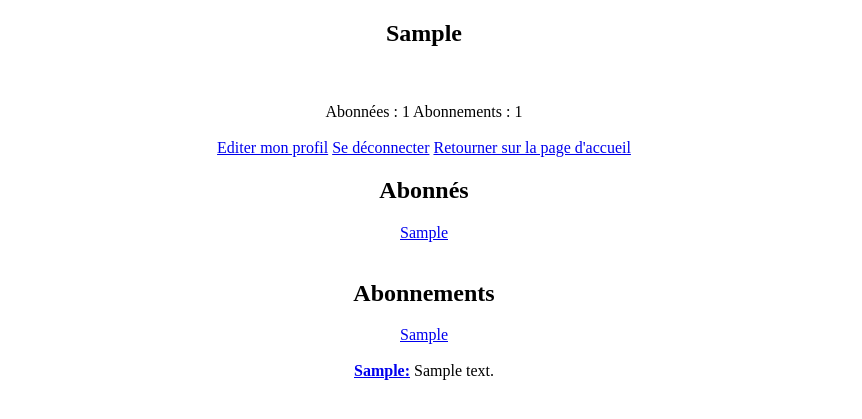
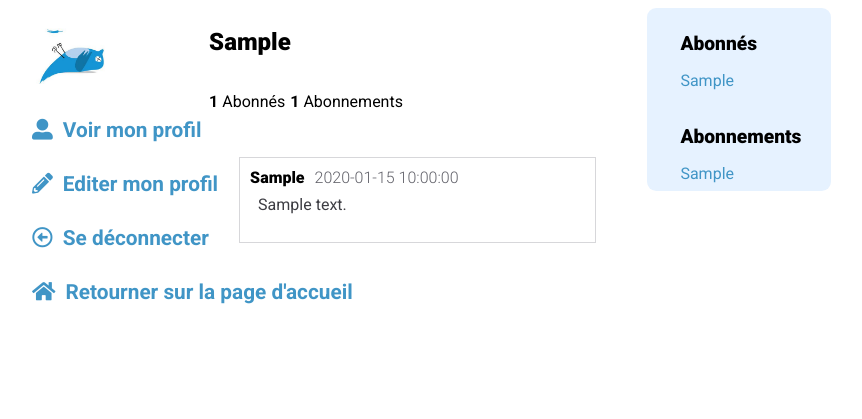
Before and after one commit to Colingue/TwitterBD, a PHP site: page /view/private_profil.php?id=1 in a window 1280 px wide. Shown: the top 419 px of the page, without its empty margins (216-1078 px from the left). Run offline with PHP 8.4, Linux system fonts and the light colour scheme; the visitor is signed in with stand-in values (Sample User, id 1); tables that the repository leaves empty or names only in its code hold one stand-in row (values such as "Sample post").

Commit message:
style private profil

```diff
--- a/public/css/style.css
+++ b/public/css/style.css
@@ -15,7 +15,7 @@ h2 {
 }
 
 #logo {
-    width: 100px;
+    width: 80px;
 }
 
 .page-accueil {
@@ -136,3 +136,37 @@ i{
     font-size: 1em;
     color: #3d3d43;
 }
+
+.subscribe {
+    display: flex;
+}
+
+.subscribe p {
+    margin-right: 5px;
+}
+
+.link-sub {
+    text-decoration: none;
+    margin-bottom: 10px;
+    color: #4095c6;
+}
+
+.link-sub:hover {
+    border-bottom: solid 2px; cornflowerblue;
+}
+
+.section-accueil .sub-div {
+    padding: 2%;
+    background-color:  #e6f2ff;
+    border-radius: 5%;
+    margin-left: 5%;
+    width: 40%;
+}
+
+nav h2 {
+    font-size: 1.2em;
+}
+
+.sub-div .part{
+    margin-left: 15%;
+}
--- a/view/private_profil.php
+++ b/view/private_profil.php
@@ -33,43 +33,66 @@ $tweets->execute(array($get_id));
         <meta charset="utf-8" />
         <title>Twitter Clone</title>
         <meta name="viewport" content="width=device-width, initial-scaled=1">
+        <link rel='stylesheet' type='text/css' href='css/style.css'>
+        <link rel='stylesheet' type='text/css' href='css/css/all.min.css'>
     </head>
+
     <body>
-        <div align="center">
-            <h2><?php echo $user['pseudo']; ?></h2>
-            <br/> <br/>
-            <div>
-                <div align = "center">
-                    Abonnées : <?php echo $follower_count['follower'];?>
-                    Abonnements : <?php echo $follower_ups_count['follow_ups']; ?>
-                </div>
-            </div>
-            <br/>
+        <div class="page-accueil">
+            <nav class="section-accueil">
+                <ul class="list-profil">
+                    <li class="li-profil-lien"><img id="logo" src="css/css/twitter-logo.jpg"></li>
+                    <li class="li-profil-lien"><a class="profil-lien" href="private_profil.php?id=<?php echo $_SESSION['id'];?>"><i class="fas fa-user-alt"></i>Voir mon profil</a></li>
+                    <li class="li-profil-lien"><a class="profil-lien" href="edit_profil.php?id=<?php echo $_SESSION['id'];?>"><i class="fas fa-pencil-alt"></i>Editer mon profil</a></li>
                     <?php
                     if(isset($_SESSION['id']) AND $user['id'] == $_SESSION['id'])
                     {
                     ?>
-                <a href="edit_profil.php?id=<?php echo $_SESSION['id'];?>">Editer mon profil</a>
-                <a href="deconnection.php">Se déconnecter</a>
-                <a href="timeline.php?id=<?php echo $_SESSION['id'];?>">Retourner sur la page d'accueil</a>
+                        <li class="li-profil-lien"><a class="profil-lien" href="deconnection.php"><i class="far fa-arrow-alt-circle-left"></i>Se déconnecter</a></li>
+                        <li class="li-profil-lien"><a class="profil-lien" href="timeline.php?id=<?php echo $_SESSION['id'];?>"><i class="fas fa-home"></i>Retourner sur la page d'accueil</a></li>
                     <?php
                     }
                     ?>
+                </ul>
+            </nav>
+
+            <section class="section-accueil" id="tl-defilement">
+                <h2><?php echo $user['pseudo']; ?></h2>
+                <div class="subscribe">
+                    <p><b><?php echo $follower_count['follower'];?></b> Abonnés</p>
+                    <p><b><?php echo $follower_ups_count['follow_ups']; ?></b> Abonnements</p>
                 </div>
-        <div align = "center">
-            <div>
+                <div id="all-tweet">
+                    <?php while($tweet_affiche = $tweets->fetch()) { ?>
+                        <div class="each-tweet">
+                            <div class="tweet-info">
+                                <a id="pseudo-tweet" href="public_profil.php?id=<?php echo $_SESSION['id'];?>&public_id=<?php echo $tweet_affiche['tweet_user_id']; ?>"><?= $user['pseudo'] ?></a>
+                                <p class="date-tweet"><?= $tweet_affiche['tweet_date'] ?></p>
+                            </div>
+                            <p class="message-tweet" ><?= $tweet_affiche['tweet_message'] ?></p>
+                        </div>
+                    <?php
+                    }
+                    ?>
+
+                </div>
+            </section>
+
+            <nav class="section-accueil">
+                <div class="sub-div">
+                    <div class="part">
                         <h2>Abonnés</h2>
                         <?php
                         $query = $bdd->prepare('SELECT u.pseudo, u.id FROM user AS u INNER JOIN subscriptions AS s ON u.id = s.subscriptions_follower_id WHERE s.subscriptions_follow_ups_id = ?');
                         $query->execute(array($get_id));
                         $followers = $query->fetchall();
                         ?>
-                <table width="630" align="left" bgcolor="#EEEEEE">
+                        <table>
                             <?php
                             for ($lign = 0; $lign < count($followers); $lign++)
                             {
                                 ?>
-                        <a href="public_profil.php?id=<?php echo $_SESSION['id'];?>&public_id=<?php echo $followers[$lign]['id']; ?>"><?php echo $followers[$lign]['pseudo']; ?></a>
+                                <a class="link-sub" href="public_profil.php?id=<?php echo $_SESSION['id'];?>&public_id=<?php echo $followers[$lign]['id']; ?>"><?php echo $followers[$lign]['pseudo']; ?></a>
                                 </br>
                                 <?php
                             }
@@ -77,36 +100,27 @@ $tweets->execute(array($get_id));
                         </br>
                         </table>
                     </div>
-            <div>
+                    <div class="part">
                         <h2>Abonnements</h2>
                         <?php
                         $query = $bdd->prepare('SELECT u.pseudo, u.id FROM user AS u INNER JOIN subscriptions AS s ON u.id = s.subscriptions_follow_ups_id WHERE s.subscriptions_follower_id = ?');
                         $query->execute(array($get_id));
                         $followers = $query->fetchall();
                         ?>
-                <table width="630" align="left" bgcolor="#EE88EE">
+                        <table>
                             <?php
                             for ($lign = 0; $lign < count($followers); $lign++)
                             {
                                 ?>
-                        <a href="public_profil.php?id=<?php echo $_SESSION['id'];?>&public_id=<?php echo $followers[$lign]['id']; ?>"><?php echo $followers[$lign]['pseudo']; ?></a>
+                                <a class="link-sub" href="public_profil.php?id=<?php echo $_SESSION['id'];?>&public_id=<?php echo $followers[$lign]['id']; ?>"><?php echo $followers[$lign]['pseudo']; ?></a>
                                 </br>
                                 <?php
                             }
                             ?>
                         </table>
                     </div>
-            <div align = "center">
-                </br>
-                <?php $test =1;
-                while($tweet_affiche = $tweets->fetch()) { ?>
-                    <b><a href="public_profil.php?id=<?php echo $_SESSION['id'];?>&public_id=<?php echo $tweet_affiche['tweet_user_id']; ?>"><?= $user['pseudo'] ?>:</a></b> <?= $tweet_affiche['tweet_message'] ?></br>
-                    </br>
-                    <?php
-                }
-                ?>
                 </div>
-            </br>
+            </nav>
         </div>
     </body>
 </html>
--- a/view/public_profil.php
+++ b/view/public_profil.php
@@ -57,8 +57,8 @@ $tweets->execute(array($get_id));
     </br>
     </br>
     <div align = "center">
-            Abonnées : <?php echo $follower_count['follower'];?>
-            Abonnements : <?php echo $follower_ups_count['follow_ups']; ?>
+            <p>Abonnées : <?php echo $follower_count['follower'];?></p>
+            <p>Abonnements : <?php echo $follower_ups_count['follow_ups']; ?></p>
     </div>
     </br>
     <div align="center">
```
Also changed, not shown: view/timeline.php (+0 -10 lines). Lines whose indentation alone changed are shown as unchanged.
